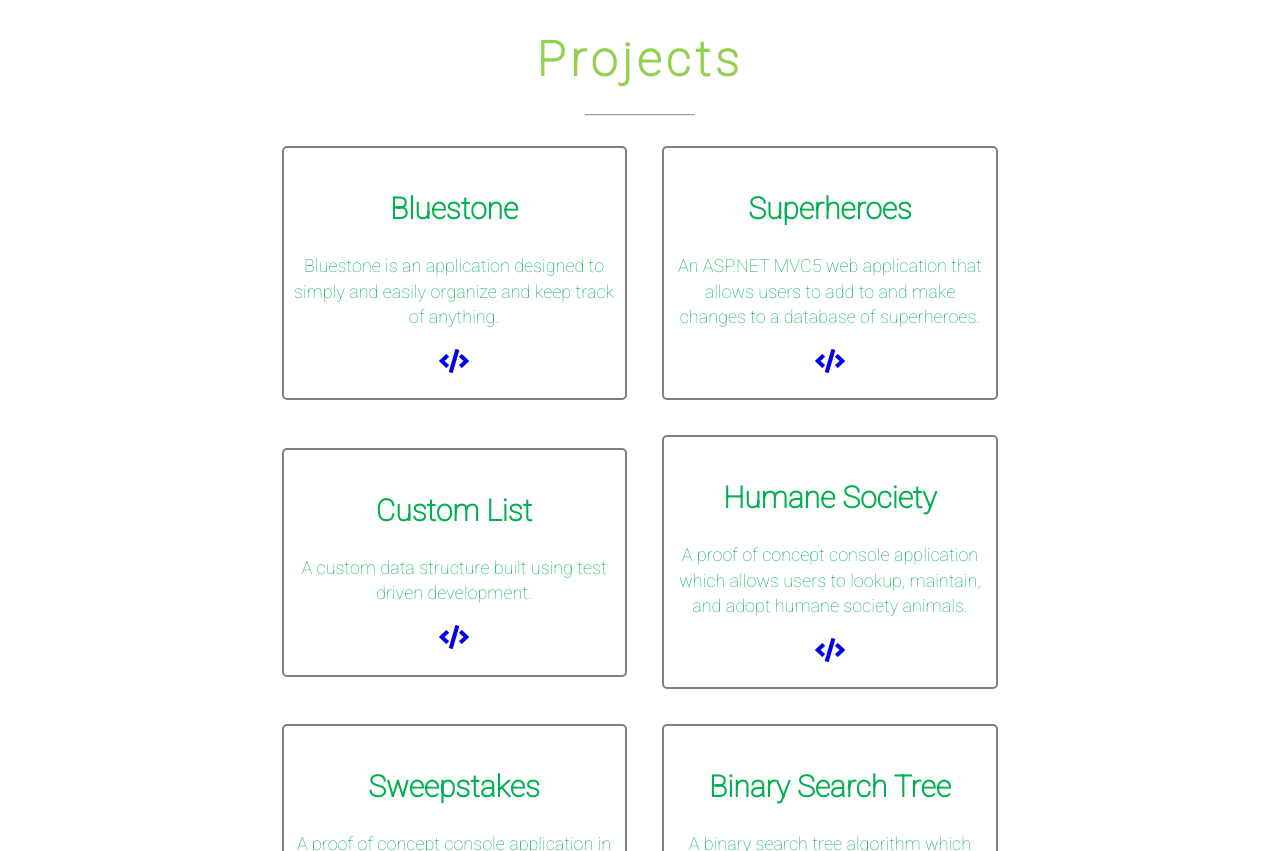
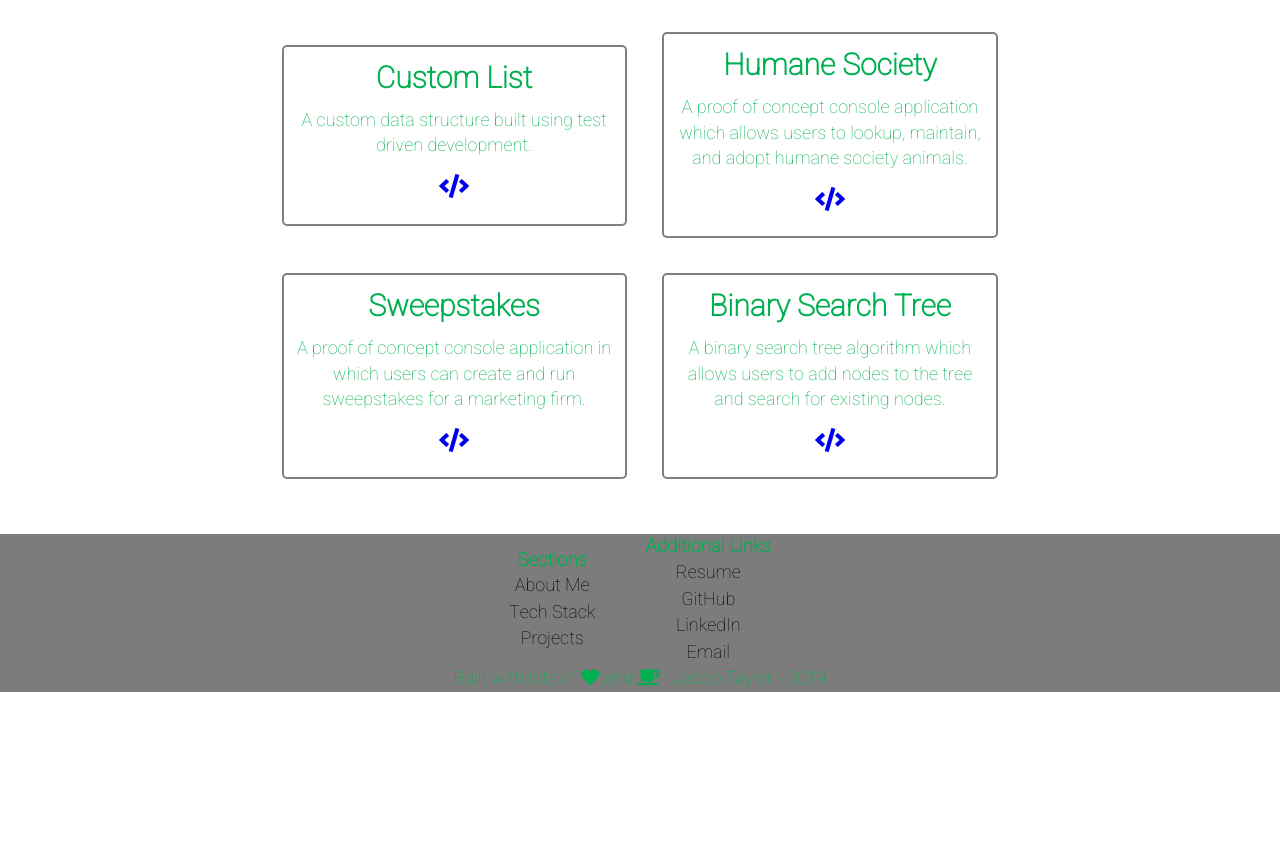
Before and after one commit to Zynorthis/Zynorthis.github.io, a plain HTML site: page index.html in a window 1280 px wide. Shown: the part 1949-2800 px from the top of the page. After the commit the page ends 2641 px from the top, so only its background shows below. Drawn offline with Linux system fonts and the light colour scheme.

Commit message:
Added Tirehire.io link to navbar. Removed padding and margin globally on webpage. Added background to footer section.

```diff
--- a/index.html
+++ b/index.html
@@ -22,6 +22,7 @@
                 <li><a href="https://github.com/Zynorthis" target="_blank">GitHub</a></li>
                 <li><a href="https://www.linkedin.com/in/jacob-taylor-a962a2181/" target="_blank">LinkedIn</a></li>
                 <li><a href="mailto:jacobtaylor727@outlook.com?Subject=Hello Jacob">Email</a></li>
+                <li><a href="https://techhire.io/jacob-taylor/" target="_blank">Tech Hire</a></li>
             </ul>
         </div>
     </nav>
--- a/styles.css
+++ b/styles.css
@@ -1,6 +1,13 @@
 *{
     font-family: 'Heebo', sans-serif;
     scroll-behavior: smooth;
+    padding: 0px;
+    margin: 0px;
+}
+
+hr{
+    width: 80%;
+    margin: auto;
 }
 
 .navbar{
@@ -98,21 +105,27 @@ h1{
     color: rgb(0, 176, 80);
 }
 
+footer{
+    background-color: rgb(124, 124, 124);
+}
+
 .footer-grid h3{
     color: rgb(0, 176, 80)
 }
 
-hr{
+.container hr{
+    margin-top: 30px;
+    margin-bottom: 30px;
     width: 15%;
+}
+
+.container p{
+    margin: 15px 0px;
 }
 
 p{
     font-size: 18px;
     color: rgb(0, 176, 80);
-}
-
-.container hr{
-    margin-bottom: 30px;
 }
 
 .grid-container-languages{
@@ -336,7 +349,7 @@ tr p{
 footer{
     text-align: center;
     margin-top: 30px;
-    margin-bottom: 30px;
+    /* margin-bottom: 30px; */
 }
 
 /* Responsive changes needed for mobile and tablets */
```
